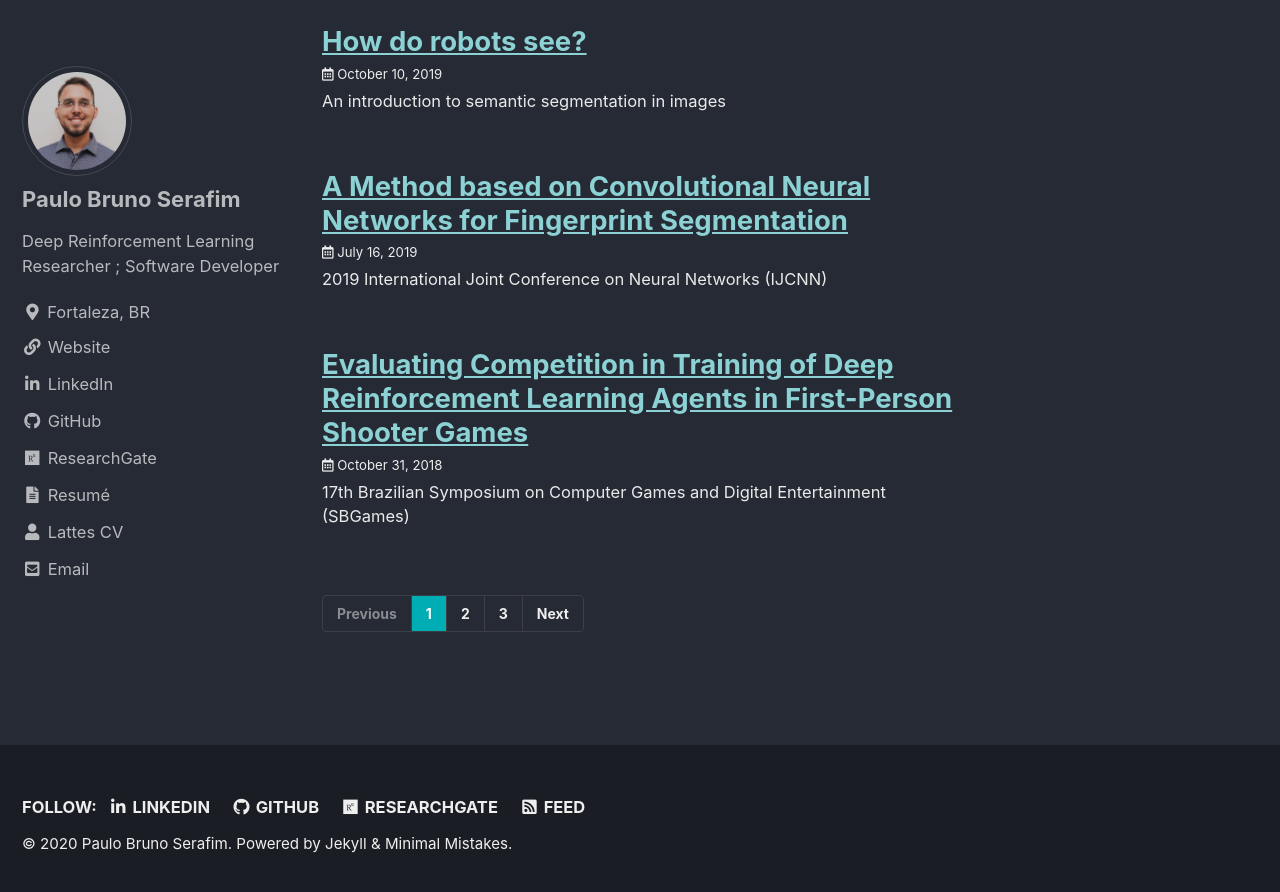
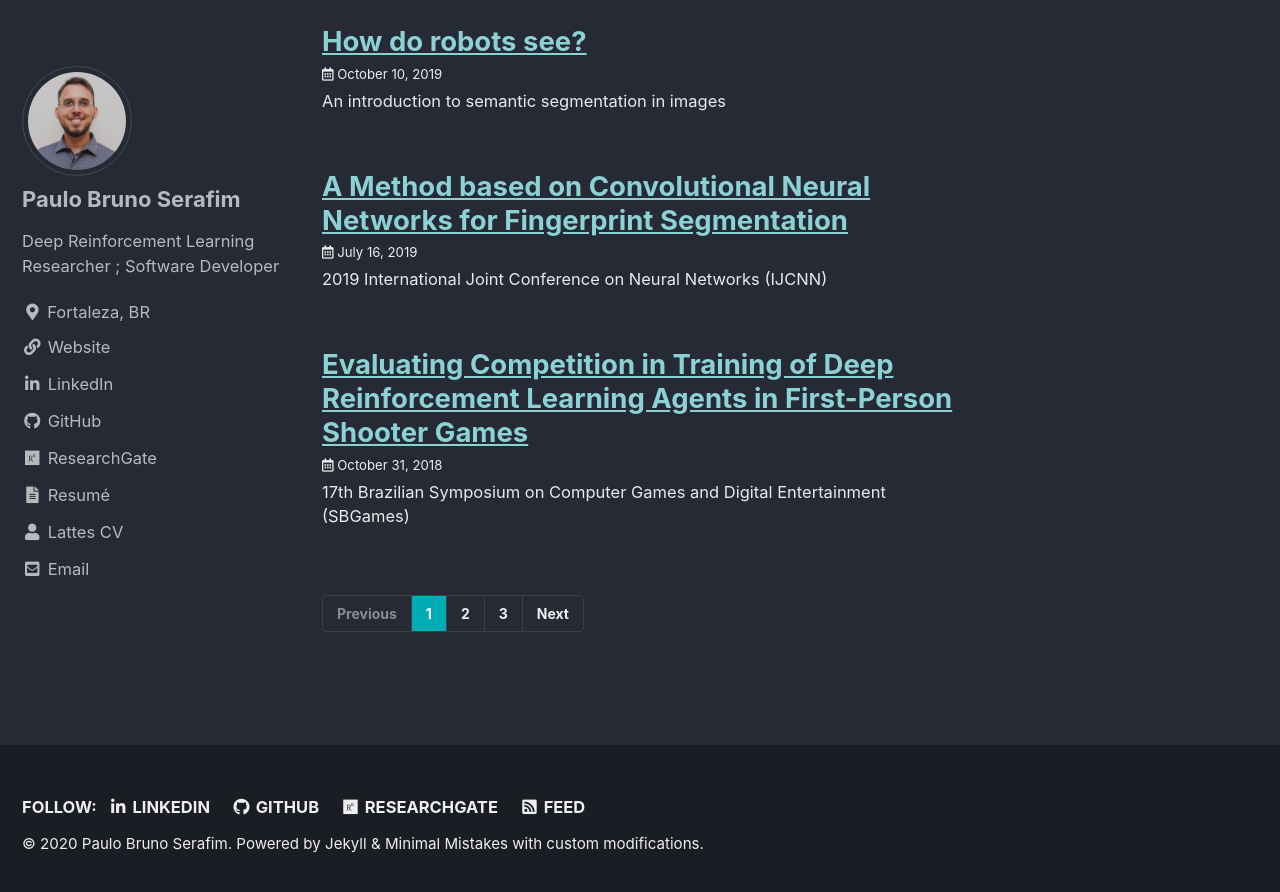
Before and after one commit to paulobruno/PersonalSite, a Jekyll site: the page built from index.html, in a window 1280 px wide and 900 px high, scrolled down 559 px. Shown: the top 892 px of the window. Built offline with Jekyll 4.4.1, drawn with Linux system fonts in a browser that asks for light colours; cached includes are drawn as plain includes; the list of posts is cut into pages by our own code.

Commit message:
Update footer

```diff
--- a/_includes/footer.html
+++ b/_includes/footer.html
@@ -16,4 +16,4 @@
   </ul>
 </div>
 
-<div class="page__footer-copyright">&copy; {{ site.time | date: '%Y' }} {{ site.name | default: site.title }}. {{ site.data.ui-text[site.locale].powered_by | default: "Powered by" }} <a href="https://jekyllrb.com" rel="nofollow">Jekyll</a> &amp; <a href="https://mademistakes.com/work/minimal-mistakes-jekyll-theme/" rel="nofollow">Minimal Mistakes</a>.</div>
+<div class="page__footer-copyright">&copy; {{ site.time | date: '%Y' }} {{ site.name | default: site.title }}. {{ site.data.ui-text[site.locale].powered_by | default: "Powered by" }} <a href="https://jekyllrb.com" rel="nofollow">Jekyll</a> &amp; <a href="https://mademistakes.com/work/minimal-mistakes-jekyll-theme/" rel="nofollow">Minimal Mistakes</a> with custom modifications.</div>
```
